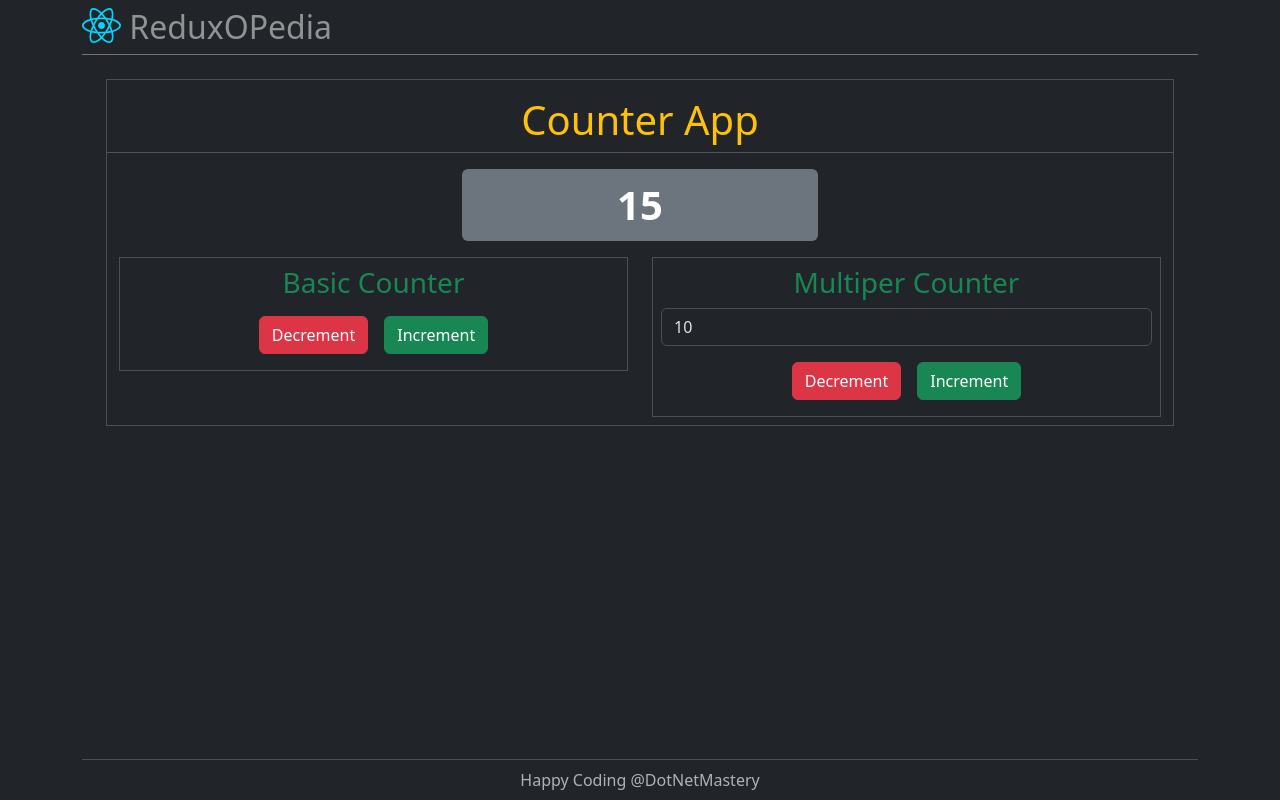
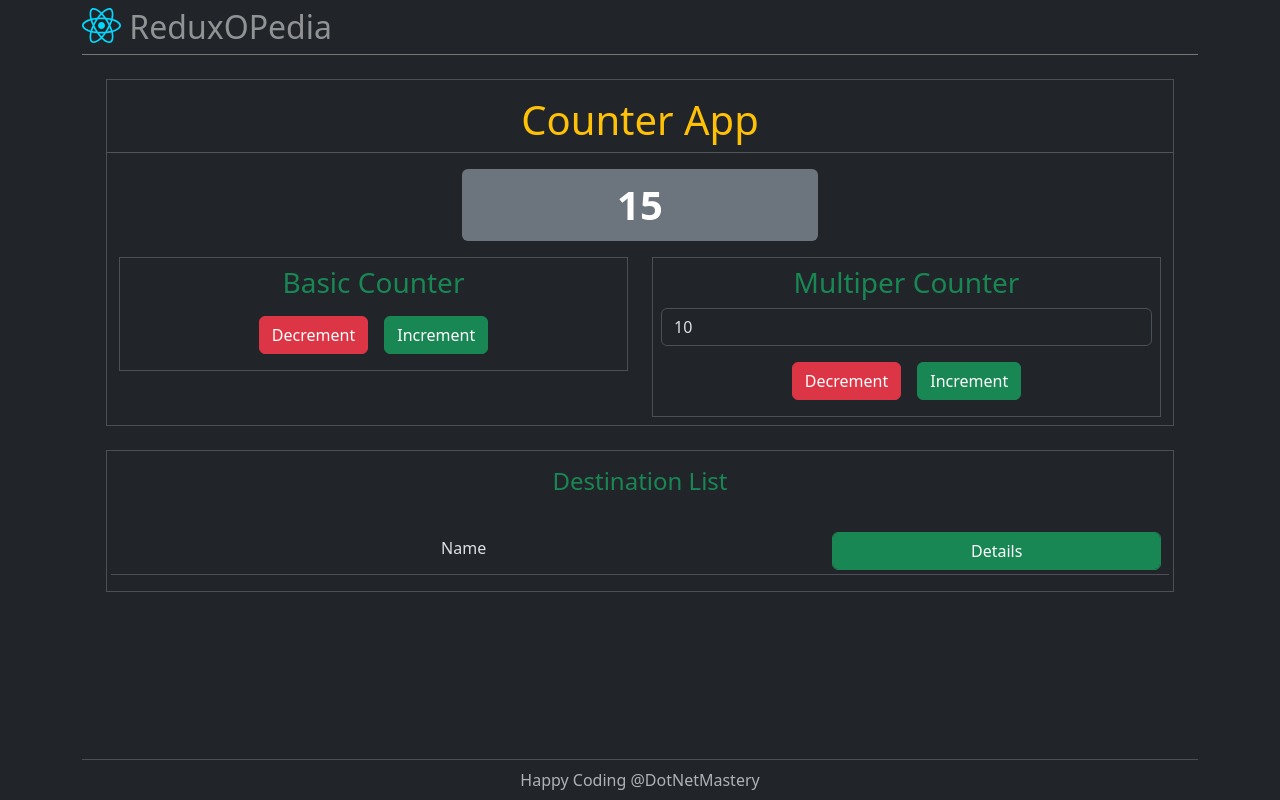
Before and after one commit to bhrugen/6-ReduxOPedia, a React (Vite) app in the folder reduxopedia/: page / in a window 1280 px wide. Built offline with nearby package versions, Linux system fonts and the light colour scheme.

Commit message:
Section 10 - Assignment 14 Destination List

```diff
--- /dev/null
+++ b/reduxopedia/src/components/DestinationList.jsx
@@ -0,0 +1,12 @@
+function DestinationList() {
+  return (
+    <div className="text-center row border-bottom">
+      <div className="col-8 pt-2">Name</div>
+      <div className="col-4">
+        <button className="btn btn-success form-control m-1">Details</button>
+      </div>
+    </div>
+  );
+}
+
+export default DestinationList;
--- a/reduxopedia/src/main.jsx
+++ b/reduxopedia/src/main.jsx
@@ -5,6 +5,7 @@
 import { store } from "./redux/store";
 import { Provider } from "react-redux";
 import Counter from "./components/Counter";
+import DestinationList from "./components/DestinationList";
 
 createRoot(document.getElementById("root")).render(
   <StrictMode>
@@ -14,6 +15,12 @@
         <main className="flex-grow-1 row">
           <div className="col-12">
             <Counter />
+            <div className="p-3 m-4 border">
+              <h4 className="text-success pb-4 text-center">
+                Destination List
+              </h4>
+              <DestinationList />
+            </div>
           </div>
         </main>
         <Footer />
```
